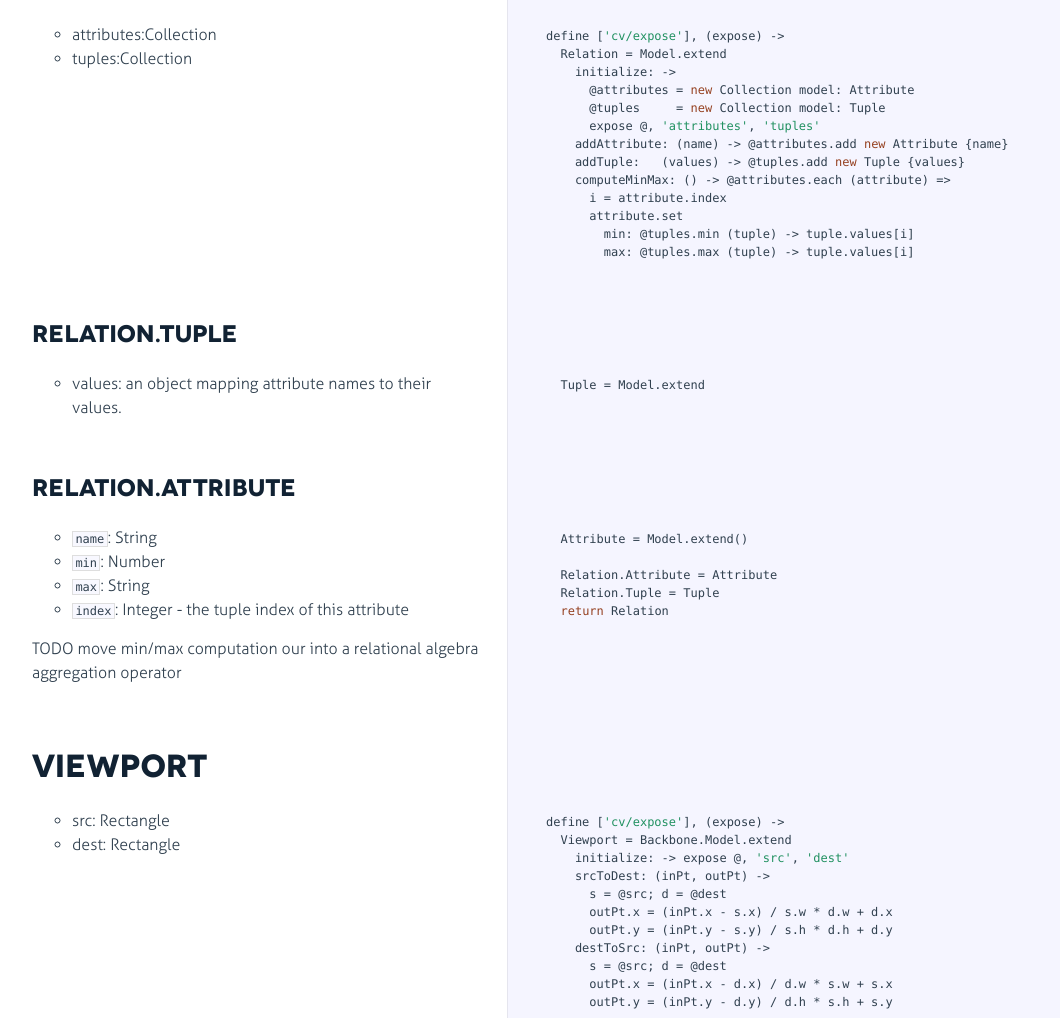
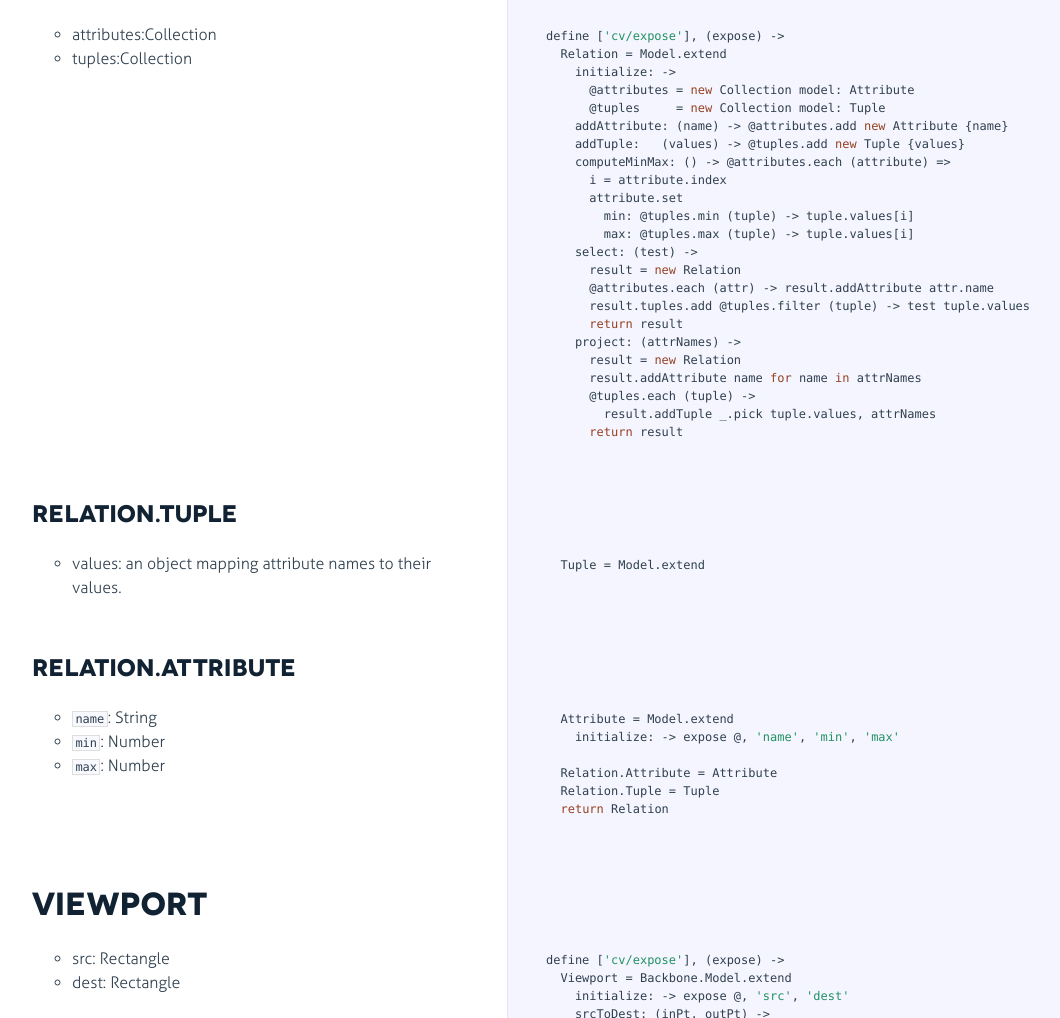
Before and after one commit to curran/canvas-vis, a plain HTML site: page docs/canvas-vis.html in a window 1280 px wide. Shown: the part 1166-2184 px from the top of the page, without its empty margins (18-1078 px from the left). Drawn offline with Linux system fonts and the light colour scheme.

```diff
--- a/docs/canvas-vis.html
+++ b/docs/canvas-vis.html
@@ -251,14 +251,24 @@
     initialize: -&gt;
       <span class="property">@attributes</span> = <span class="keyword">new</span> Collection model: Attribute
       <span class="property">@tuples</span>     = <span class="keyword">new</span> Collection model: Tuple
-      expose @, <span class="string">'attributes'</span>, <span class="string">'tuples'</span>
     addAttribute: (name) -&gt; <span class="property">@attributes</span>.add <span class="keyword">new</span> Attribute {name}
     addTuple:   (values) -&gt; <span class="property">@tuples</span>.add <span class="keyword">new</span> Tuple {values}
     computeMinMax: () -&gt; <span class="property">@attributes</span>.each (attribute) =&gt;
       i = attribute.index
       attribute.set
         min: <span class="property">@tuples</span>.min (tuple) -&gt; tuple.values[i]
-        max: <span class="property">@tuples</span>.max (tuple) -&gt; tuple.values[i]</pre></div></div>
+        max: <span class="property">@tuples</span>.max (tuple) -&gt; tuple.values[i]
+    select: (test) -&gt;
+      result = <span class="keyword">new</span> Relation
+      <span class="property">@attributes</span>.each (attr) -&gt; result.addAttribute attr.name
+      result.tuples.add <span class="property">@tuples</span>.filter (tuple) -&gt; test tuple.values
+      <span class="keyword">return</span> result
+    project: (attrNames) -&gt;
+      result = <span class="keyword">new</span> Relation
+      result.addAttribute name <span class="keyword">for</span> name <span class="keyword">in</span> attrNames
+      <span class="property">@tuples</span>.each (tuple) -&gt;
+        result.addTuple _.pick tuple.values, attrNames
+      <span class="keyword">return</span> result</pre></div></div>
 
         </li>
 
@@ -315,15 +325,13 @@
               <ul>
 <li><code>name</code>: String</li>
 <li><code>min</code>: Number</li>
-<li><code>max</code>: String</li>
-<li><code>index</code>: Integer - the tuple index of this attribute</li>
+<li><code>max</code>: Number</li>
 </ul>
-<p>TODO move min/max computation our into a relational
-algebra aggregation operator</p>
 
             </div>
 
-            <div class="content"><div class='highlight'><pre>  Attribute = Model.extend()
+            <div class="content"><div class='highlight'><pre>  Attribute = Model.extend
+    initialize: -&gt; expose @, <span class="string">'name'</span>, <span class="string">'min'</span>, <span class="string">'max'</span>
 
   Relation.Attribute = Attribute
   Relation.Tuple = Tuple
```
Also changed, not shown: docs/examples.html (+7 -1 lines), examples.coffee (+7 -1 lines).
